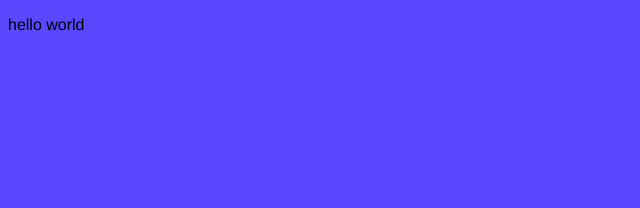
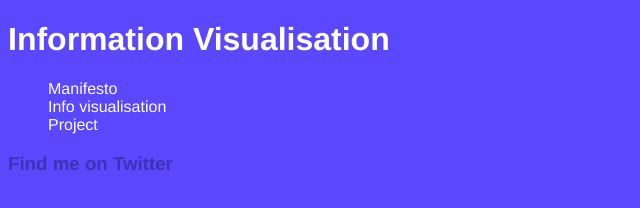
Before and after one commit to sunairrajd/info, a plain HTML site: page index.html in a window 1280 px wide. Shown: the whole page, without its empty margins (0-640 px from the left). Drawn offline with Linux system fonts and the light colour scheme.

Commit message:
somethin

```diff
--- a/index.html
+++ b/index.html
@@ -1,10 +1,27 @@
 <!DOCTYPE html>
+<html>
+  <head> </head>
 
-<p>hello world</p>
-<style>
-  html {
-    font-family: Helvetica, Arial;
-    background-color:#5a48ff;
-  }
-</style>
+  <h1>Information Visualisation</h1>
+  <ul>
+    <li>Manifesto</li>
+    <li>Info visualisation</li>
+    <li>Project</li>
+  </ul>
+  <h3><a href="https://twitter.com/sunairrajd">Find me on Twitter</a></h3>
+  <style>
+    html {
+      font-family: Helvetica, Arial;
+      background-color: #5a48ff;
+      color: white;
+      list-style: none;
+    }
+    a {
+      text-decoration: none;
+      color: rgba(0, 0, 0, 0.3);
+    }
+    ul {
+      list-style: none;
+    }
+  </style>
 </html>
```
